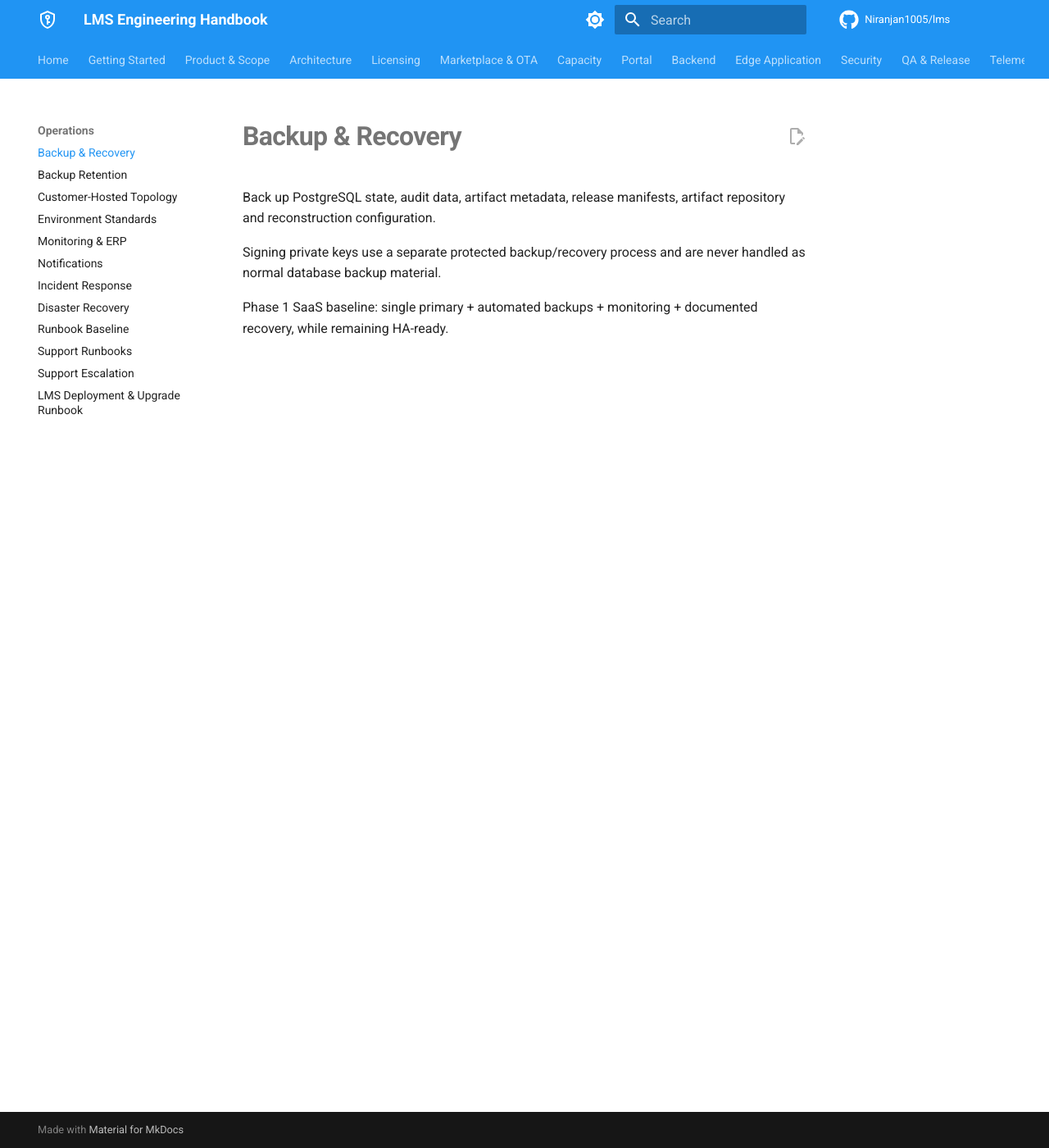
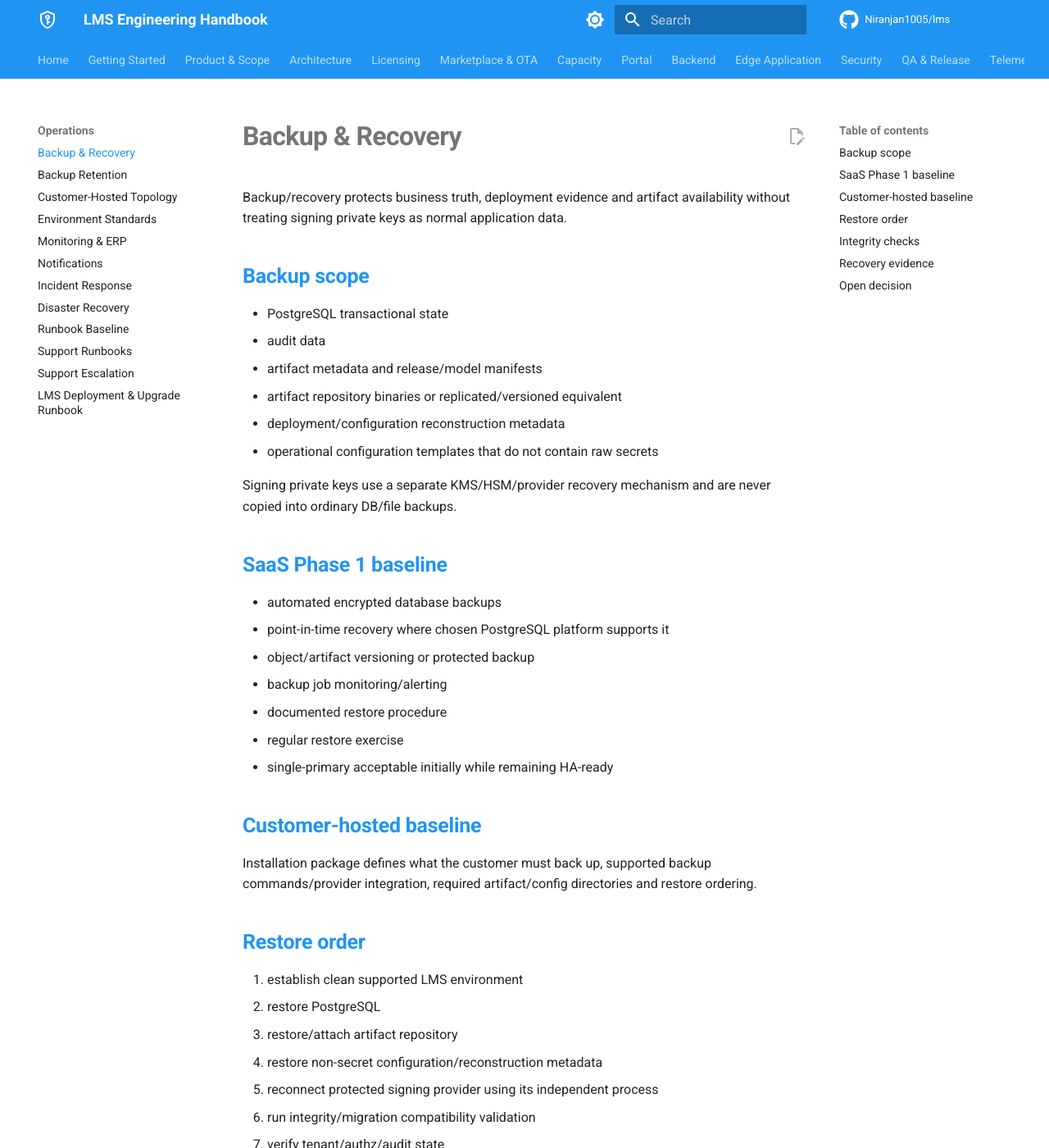
Before and after one commit to Niranjan1005/lms, an MkDocs documentation site: the page built from docs/operations/backup-recovery.md, in a window 1280 px wide and 1400 px high. Shown: the whole window at 82% size. Built offline with MkDocs 1.6.1 and Material for MkDocs 9.7.7, drawn with Linux system fonts in a browser that asks for light colours; comment, search, counter and statistics services are not loaded; some of the changed text lies outside the part shown.

Commit message:
docs: complete backup and restore procedure

```diff
--- a/docs/operations/backup-recovery.md
+++ b/docs/operations/backup-recovery.md
@@ -1,7 +1,51 @@
 # Backup & Recovery
 
-Back up PostgreSQL state, audit data, artifact metadata, release manifests, artifact repository and reconstruction configuration.
+Backup/recovery protects business truth, deployment evidence and artifact availability without treating signing private keys as normal application data.
 
-Signing private keys use a separate protected backup/recovery process and are never handled as normal database backup material.
+## Backup scope
 
-Phase 1 SaaS baseline: single primary + automated backups + monitoring + documented recovery, while remaining HA-ready.
+- PostgreSQL transactional state
+- audit data
+- artifact metadata and release/model manifests
+- artifact repository binaries or replicated/versioned equivalent
+- deployment/configuration reconstruction metadata
+- operational configuration templates that do not contain raw secrets
+
+Signing private keys use a separate KMS/HSM/provider recovery mechanism and are never copied into ordinary DB/file backups.
+
+## SaaS Phase 1 baseline
+
+- automated encrypted database backups
+- point-in-time recovery where chosen PostgreSQL platform supports it
+- object/artifact versioning or protected backup
+- backup job monitoring/alerting
+- documented restore procedure
+- regular restore exercise
+- single-primary acceptable initially while remaining HA-ready
+
+## Customer-hosted baseline
+
+Installation package defines what the customer must back up, supported backup commands/provider integration, required artifact/config directories and restore ordering.
+
+## Restore order
+
+1. establish clean supported LMS environment
+2. restore PostgreSQL
+3. restore/attach artifact repository
+4. restore non-secret configuration/reconstruction metadata
+5. reconnect protected signing provider using its independent process
+6. run integrity/migration compatibility validation
+7. verify tenant/authz/audit state
+8. verify device check-in and safe signing integration
+
+## Integrity checks
+
+Restore validation checks DB consistency, schema version, artifact hashes, manifest availability, audit continuity, application startup and tenant scoping.
+
+## Recovery evidence
+
+Record backup identifier/time, recovery point, operator, restore duration, verification checks, exceptions and remediation.
+
+## Open decision
+
+Exact contractual RPO/RTO remains an enterprise operations decision. Engineering must measure restore performance before any promise is made.
```
